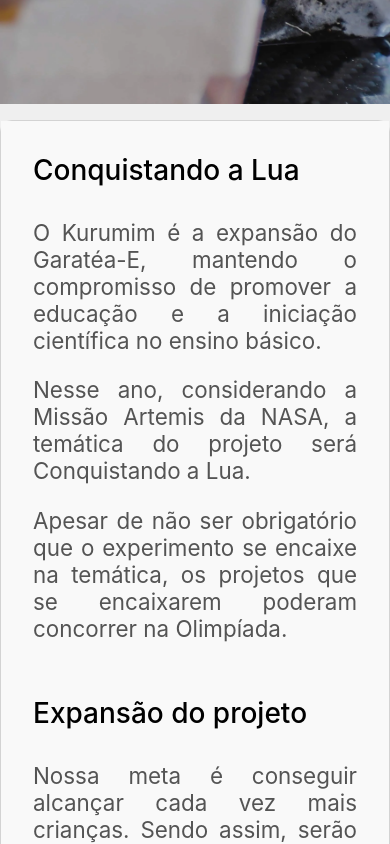
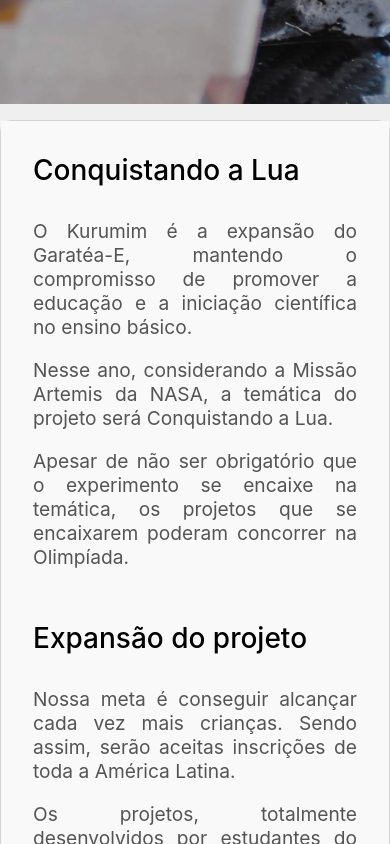
Before and after one commit to zenitheesc/zenith-website, a Next.js app: page /kurumim in a window 390 px wide. Shown: the part 740-1584 px from the top of the page. Built offline with nearby package versions, Linux system fonts and the light colour scheme.

Commit message:
Ajustes para mobile

```diff
--- a/styles/TextCard.module.css
+++ b/styles/TextCard.module.css
@@ -64,7 +64,7 @@
         align-items: center;
         gap: 0rem;
         border: 1px solid lightgray;
-        font-size: 1.4rem;
+        font-size: 1.2rem;
     }
     .card__left {
         width: 100%;
--- a/styles/TextWithIcons.module.css
+++ b/styles/TextWithIcons.module.css
@@ -6,3 +6,20 @@
 .row>img {
     margin: auto 2rem;
 }
+
+@media only screen and (max-width: 1024px) {
+    .row {
+        flex-flow: row wrap;
+    }
+    .row>img {
+        margin: 0 auto;
+    }
+    .row h2,
+    .row p {
+        padding: 0.5rem 1rem;
+        text-align: justify;
+        font-size: 1.2rem;
+        margin-top: 0;
+        margin-bottom: 2px;
+    }
+}
```
